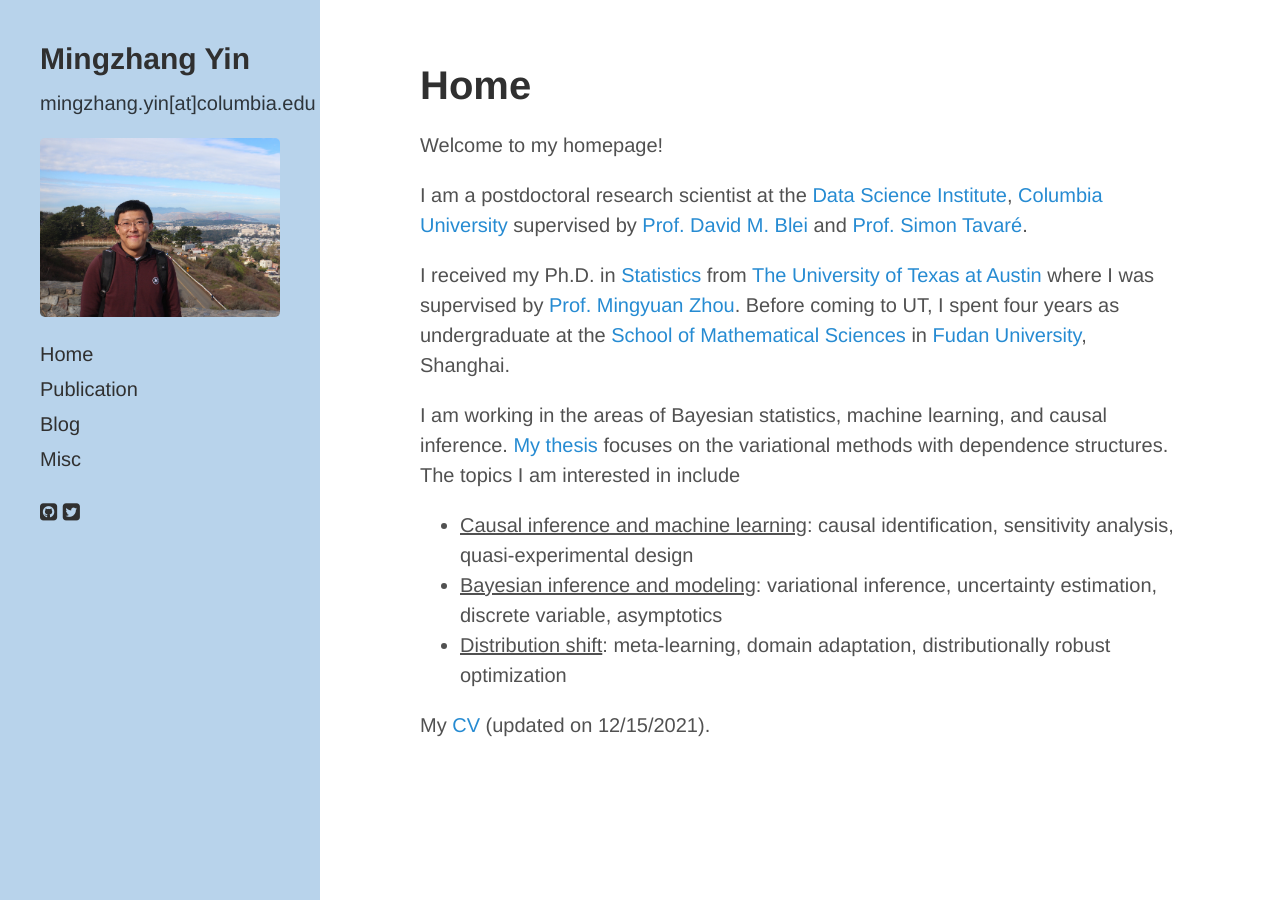
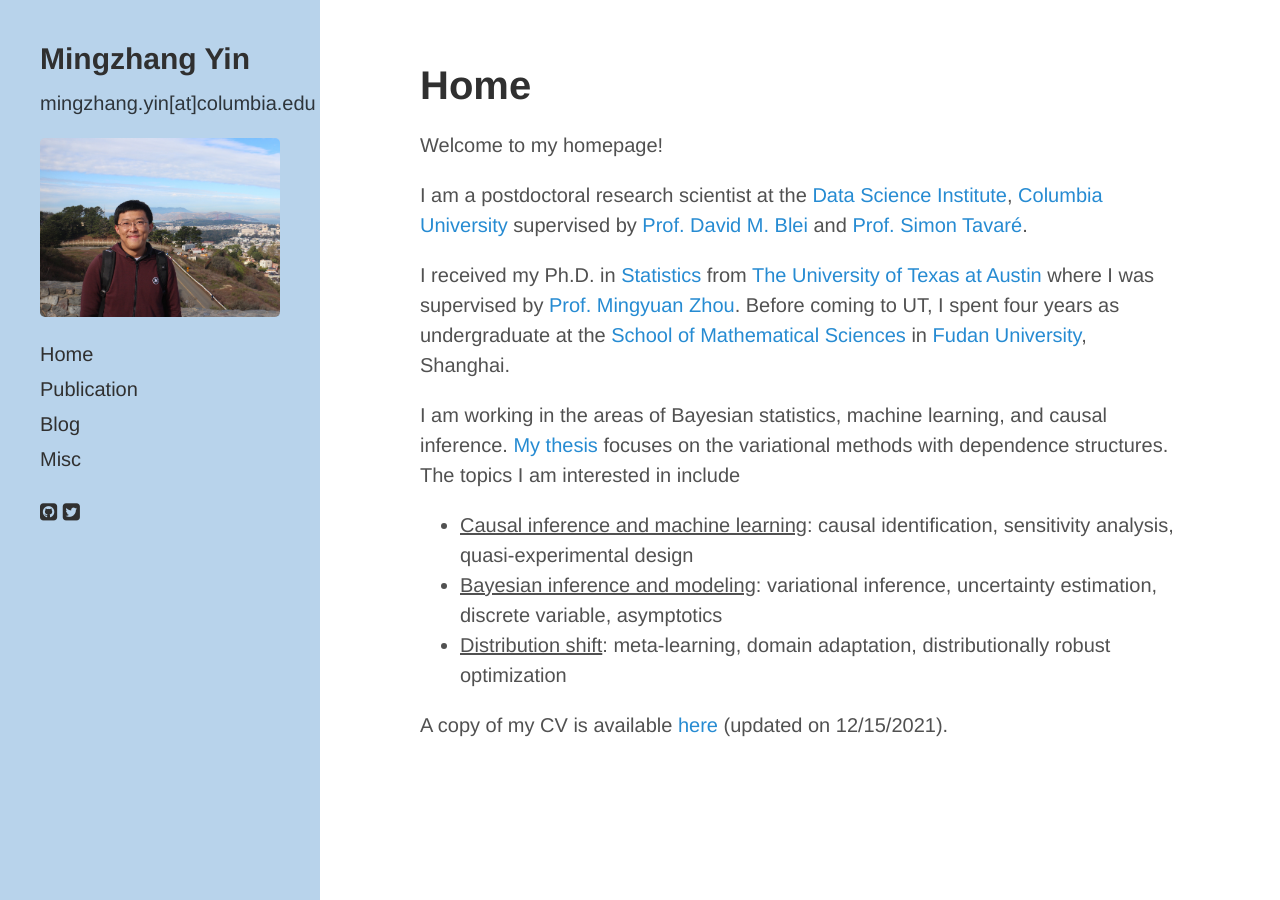
Before and after one commit to mingzhang-yin/mingzhang-yin.github.io, a Jekyll site: the page built from index.md, in a window 1280 px wide. Built offline with Jekyll 4.4.1, drawn with Linux system fonts in a browser that asks for light colours; nearby versions of some CDN libraries; a style sheet for code colours, icons or effects is not loaded.

Commit message:
Update index.md

```diff
--- a/index.md
+++ b/index.md
@@ -26,4 +26,4 @@
   </ul>
 
 
-My <a href="https://mingzhang-yin.github.io/assets/pdfs/CV_Mingzhang%20Yin.pdf">CV </a> (updated on 12/15/2021).
+A copy of my CV is available <a href="https://mingzhang-yin.github.io/assets/pdfs/CV_Mingzhang%20Yin.pdf">here </a> (updated on 12/15/2021).
```
